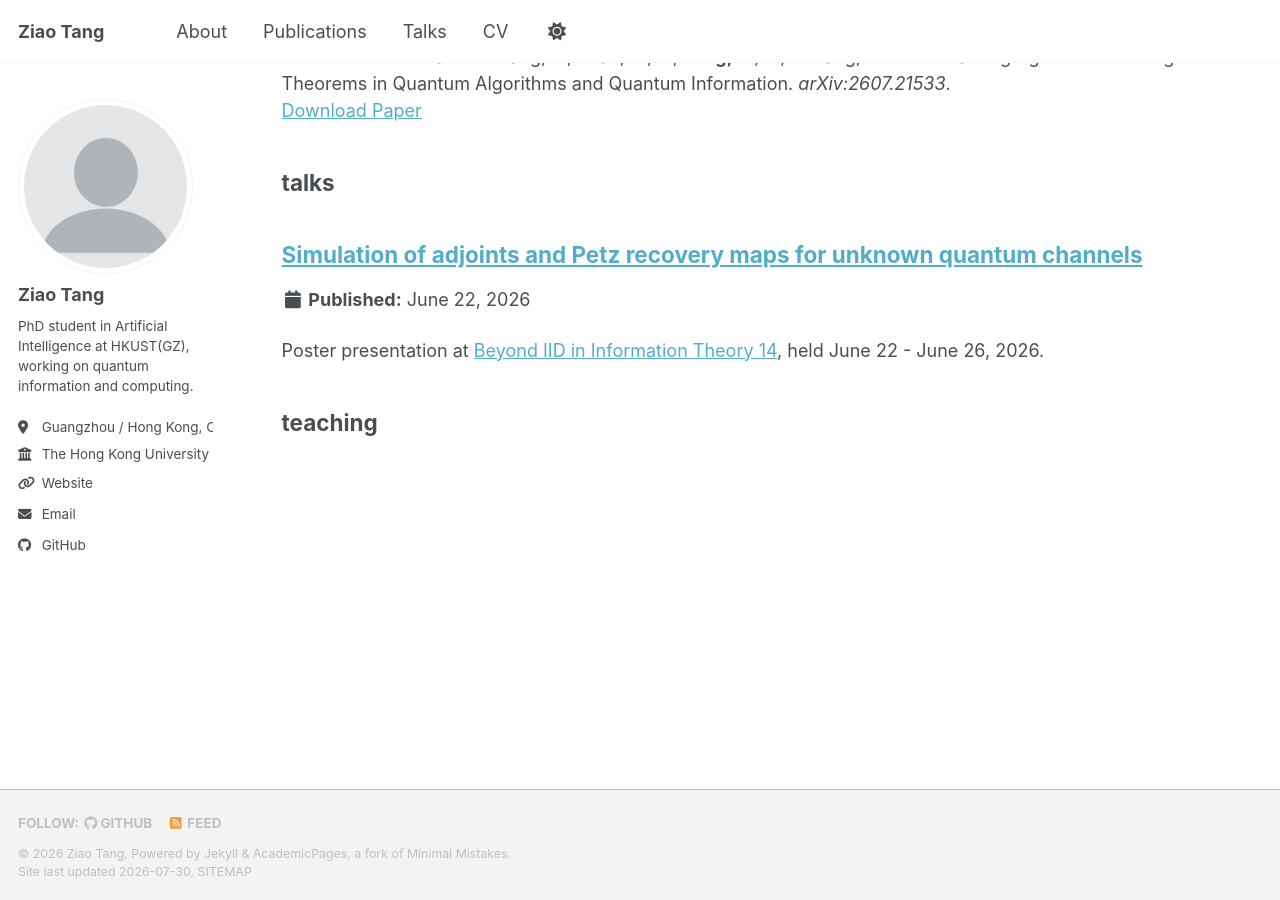
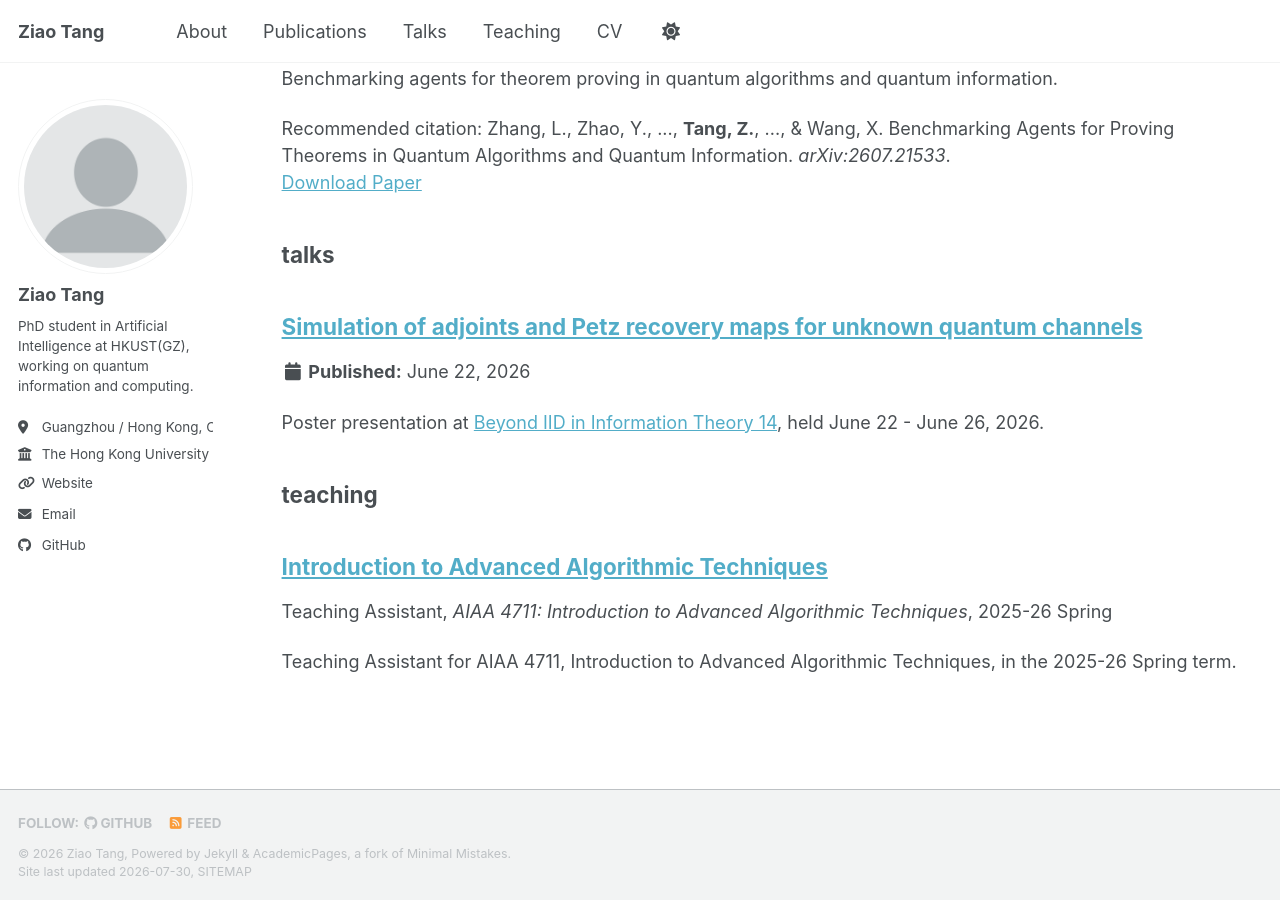
Before and after one commit to tzajack/tzajack.github.io, a Jekyll site: the page built from _pages/sitemap.md, in a window 1280 px wide and 900 px high, scrolled down 2269 px. Built offline with Jekyll 4.4.1, drawn with Linux system fonts in a browser that asks for light colours; a style sheet for code colours, icons or effects is not loaded.

Commit message:
Add teaching assistant experience

```diff
--- a/_data/cv.json
+++ b/_data/cv.json
@@ -133,6 +133,14 @@
       "description": "Poster presentation"
     }
   ],
-  "teaching": [],
+  "teaching": [
+    {
+      "course": "AIAA 4711: Introduction to Advanced Algorithmic Techniques",
+      "institution": "The Hong Kong University of Science and Technology (Guangzhou)",
+      "date": "2026-02-01",
+      "role": "Teaching Assistant",
+      "description": "2025-26 Spring term"
+    }
+  ],
   "portfolio": []
 }
--- a/_data/navigation.yml
+++ b/_data/navigation.yml
@@ -17,5 +17,8 @@ main:
   - title: "Talks"
     url: /talks/
 
+  - title: "Teaching"
+    url: /teaching/
+
   - title: "CV"
     url: /cv/
--- a/_includes/archive-single.html
+++ b/_includes/archive-single.html
@@ -39,7 +39,7 @@
     {% endif %}
 
         {% if post.collection == 'teaching' %}
-          <p> {{ post.type }}, <i>{{ post.venue }}</i>, {{ post.date | default: "1900-01-01" | date: "%Y" }} </p>
+          <p> {{ post.type }}, <i>{{ post.venue }}</i>{% if post.term %}, {{ post.term }}{% else %}, {{ post.date | default: "1900-01-01" | date: "%Y" }}{% endif %} </p>
         {% elsif post.collection == 'publications' %}
           <p><i>{{ post.venue }}</i>, {{ post.date | default: "1900-01-01" | date: "%Y" }} </p>
         {% elsif post.date %}
--- a/_pages/cv.md
+++ b/_pages/cv.md
@@ -45,6 +45,10 @@ Conference Participation
 * [Beyond IID in Information Theory 14](https://biid-2026-website-git-dev-jingtian-zhaos-projects.vercel.app), June 22 - June 26, 2026, CUHK-Shenzhen, China
   * Poster Presentation: Simulation of adjoints and Petz recovery maps for unknown quantum channels
 
+Teaching
+======
+* 2025-26 Spring: Teaching Assistant, AIAA 4711: Introduction to Advanced Algorithmic Techniques
+
 Skills
 ======
 * Languages: Mandarin, English, Cantonese, Spanish (beginner level)
--- /dev/null
+++ b/_teaching/2026-spring-aiaa-4711.md
@@ -0,0 +1,11 @@
+---
+title: "Introduction to Advanced Algorithmic Techniques"
+collection: teaching
+type: "Teaching Assistant"
+permalink: /teaching/2026-spring-aiaa-4711
+venue: "AIAA 4711: Introduction to Advanced Algorithmic Techniques"
+date: 2026-02-01
+term: "2025-26 Spring"
+---
+
+Teaching Assistant for AIAA 4711, Introduction to Advanced Algorithmic Techniques, in the 2025-26 Spring term.
```
Also changed, not shown: _pages/teaching.html (added, +12 -0 lines).
